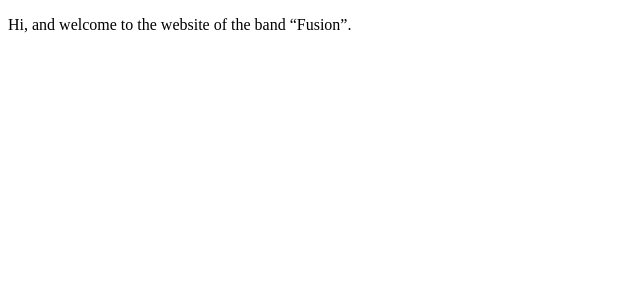
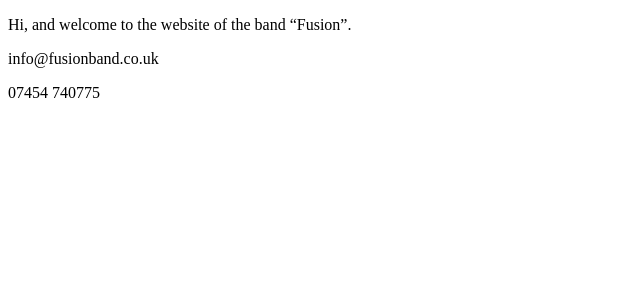
Before and after one commit to bigmealy/fusion, an Angular app: page / in a window 1280 px wide. Shown: the top 300 px of the page, without its empty margins (0-640 px from the left). Built offline with nearby package versions, Linux system fonts and the light colour scheme.

Commit message:
Homepage has contact details

```diff
--- a/src/app/app.component.html
+++ b/src/app/app.component.html
@@ -1 +1,3 @@
 <p class="content">Hi, and welcome to the website of the band “Fusion”.</p>
+<p class="email">{{ email }}</p>
+<p class="phone">{{ phone }}</p>
--- a/src/app/app.component.ts
+++ b/src/app/app.component.ts
@@ -7,4 +7,6 @@ import { Component } from '@angular/core';
 })
 export class AppComponent {
   title = 'Fusion';
+  email = 'info@fusionband.co.uk';
+  phone = '07454 740775';
 }
```
Also changed, not shown: 1 other file (tests, documents, lock files or other folders).
